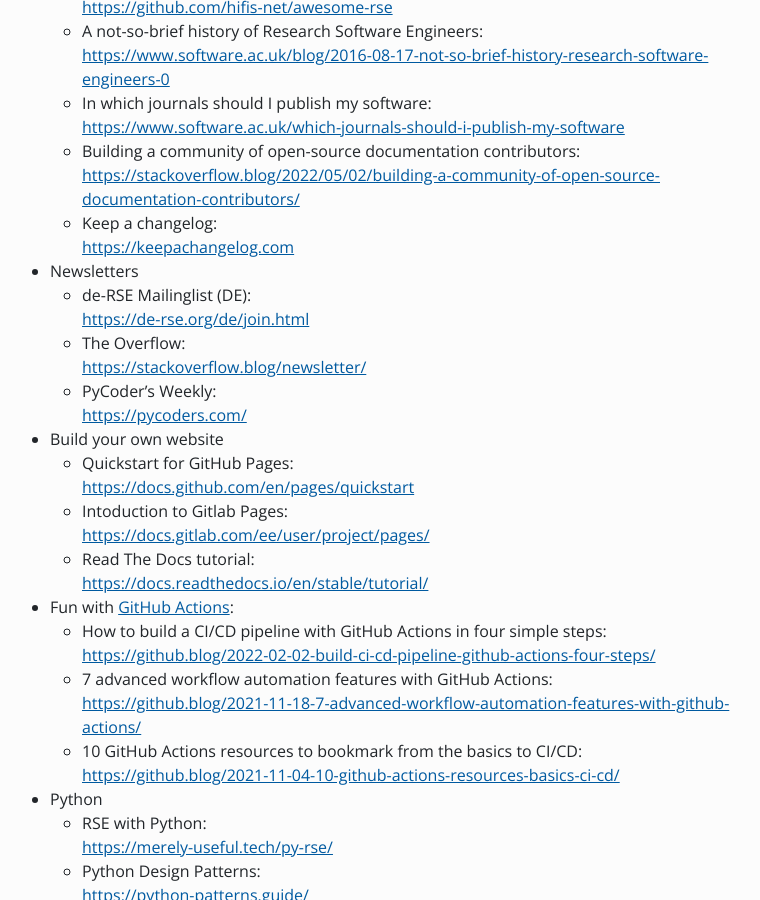
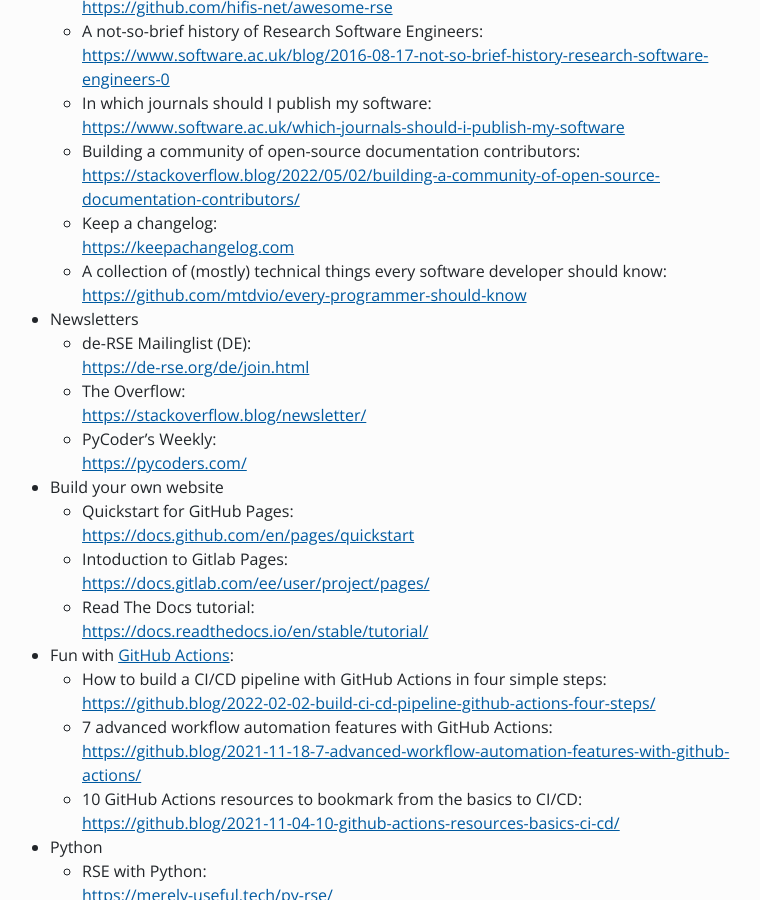
Before and after one commit to Helmholtz-HiRSE/helmholtz-hirse.github.io, a Jekyll site: the page built from resources.md, in a window 1280 px wide and 900 px high, scrolled down 570 px. Shown: the whole window, without its empty margins (64-824 px from the left). Built offline with Jekyll 4.4.1, drawn with Linux system fonts in a browser that asks for light colours; nearby versions of some CDN libraries.

Commit message:
Update resources.md

```diff
--- a/resources.md
+++ b/resources.md
@@ -20,6 +20,8 @@
    * In which journals should I publish my software: <br> <https://www.software.ac.uk/which-journals-should-i-publish-my-software>
    * Building a community of open-source documentation contributors: <br> <https://stackoverflow.blog/2022/05/02/building-a-community-of-open-source-documentation-contributors/>
    * Keep a changelog: <br> <https://keepachangelog.com>
+   * A collection of (mostly) technical things every software developer should know:
+   <br> <https://github.com/mtdvio/every-programmer-should-know>
 * Newsletters
     * de-RSE Mailinglist (DE): <br> <https://de-rse.org/de/join.html>
     * The Overflow: <br> <https://stackoverflow.blog/newsletter/>
```
